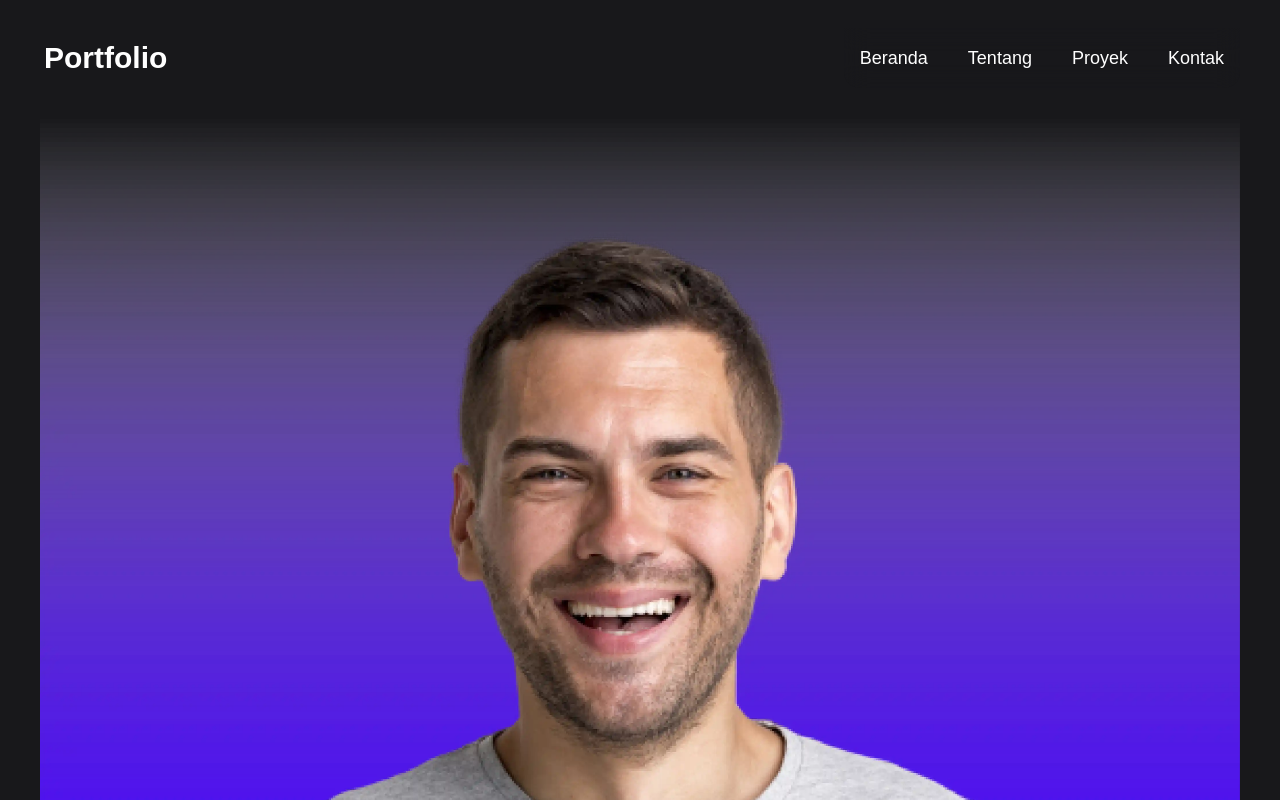
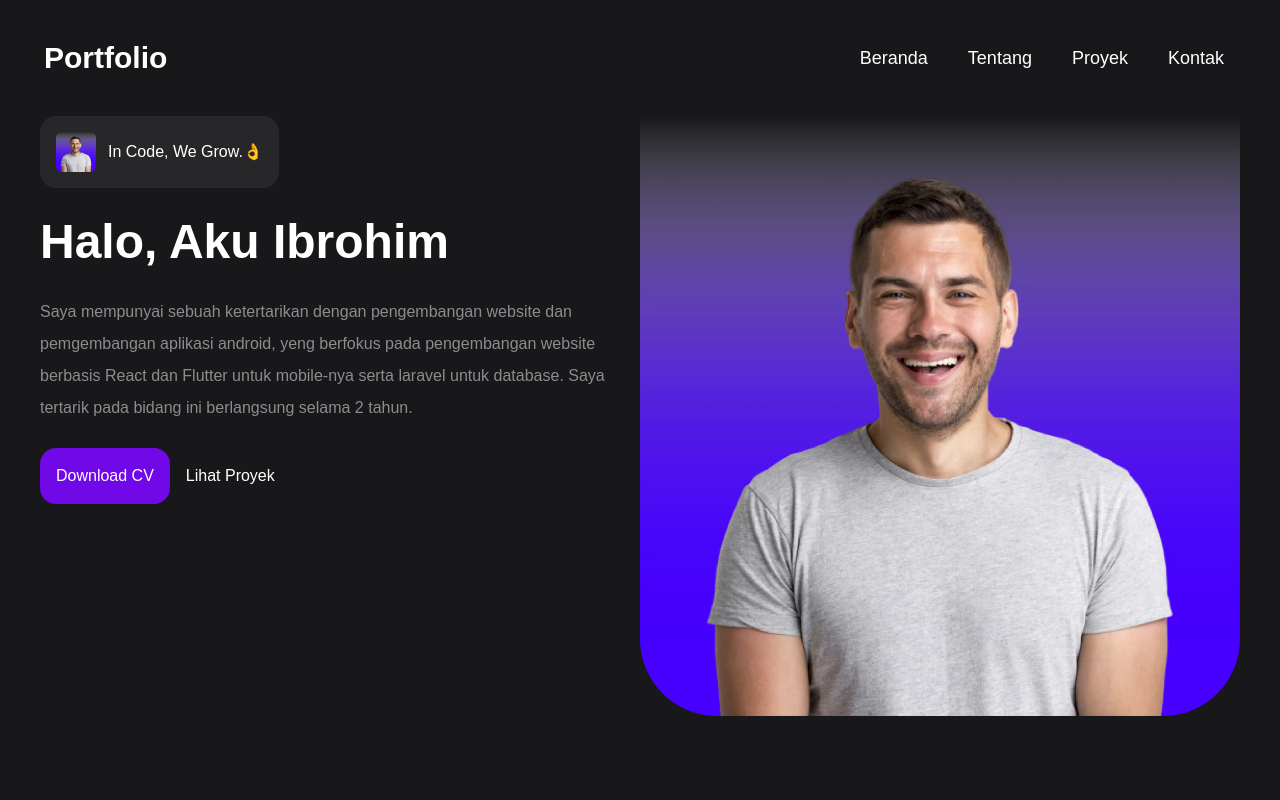
Before and after one commit to Ibrohimstilllearning/react_portfolio, a React (Vite) app: page / in a window 1280 px wide. Shown: the top 800 px of the page. Built offline with nearby package versions, Linux system fonts and the light colour scheme; a web font is replaced by a local one.

Commit message:
Hero 50%

```diff
--- a/src/App.jsx
+++ b/src/App.jsx
@@ -1,15 +1,43 @@
-import DataImage from './data';
+import DataImage from "./data";
 function App() {
-
-
   return (
     <>
-      <div className="hero">
-        <div className=""></div>
-        <img src={DataImage.HeroImage} alt="" />
+      <div className="hero grid grid-cols-2">
+        <div>
+          <div className="flex items-center gap-3 mb-6 bg-zinc-800 w-fit p-4 rounded-2xl">
+            <img
+              src={DataImage.HeroImage}
+              alt="Hero Image"
+              className="w-10 rounded-md"
+            />
+            <p>In Code, We Grow.👌</p>
+          </div>
+          <h1 className="text-5xl/tight font-bold mb-6">Halo, Aku Ibrohim</h1>
+          <p className="text-base/loose mb-6 opacity-50">
+            Saya mempunyai sebuah ketertarikan dengan pengembangan website dan
+            pemgembangan aplikasi android, yeng berfokus pada pengembangan
+            website berbasis React dan Flutter untuk mobile-nya serta laravel
+            untuk database. Saya tertarik pada bidang ini berlangsung selama 2
+            tahun.
+          </p>
+          <div className="flex items-center gap-4">
+            <a
+              href="#"
+              className="bg-violet-700 p-4 rounded-2xl hover:bg-violet-500 transition"
+            >
+              Download CV
+            </a>
+            <a href="#">Lihat Proyek</a>
+          </div>
+        </div>
+        <img
+          src={DataImage.HeroImage}
+          alt="Hero Image"
+          className="w-[500] ml-auto"
+        />
       </div>
     </>
-  )
+  );
 }
 
-export default App
+export default App;
```
